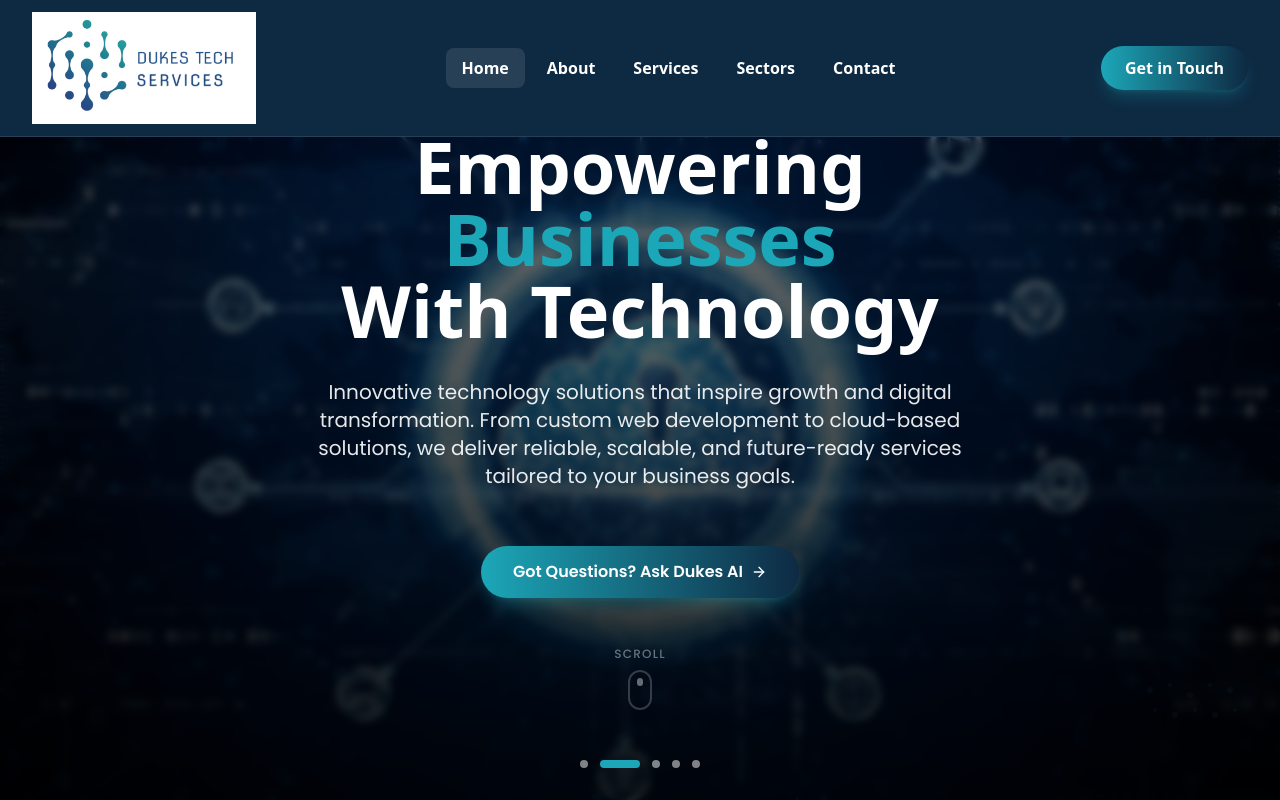
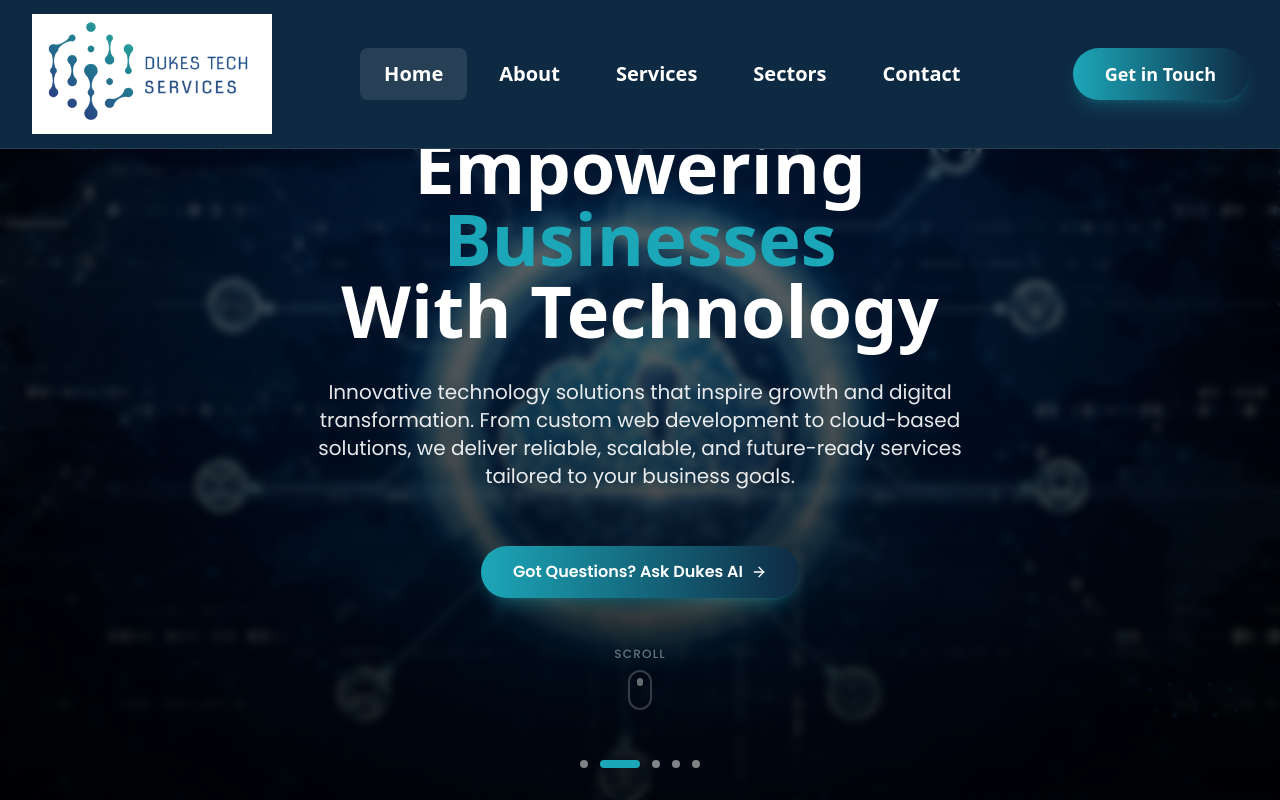
Before and after one commit to Khadija-Bilal244/Dukes-Tech-Services, a React (Vite) app: page / in a window 1280 px wide. Shown: the top 800 px of the page. Built offline with nearby package versions, Linux system fonts and the light colour scheme.

Commit message:
Changes 7/10/2026

```diff
--- a/src/components/Navbar.jsx
+++ b/src/components/Navbar.jsx
@@ -1,4 +1,4 @@
-// Navbar.jsx - With React Router
+// Navbar.jsx - Logo on Left, Menu Centered
 import { useState, useEffect } from "react";
 import { Link, NavLink } from "react-router-dom";
 import { Menu, X } from "lucide-react";
@@ -34,8 +34,8 @@ export default function Navbar() {
           : "bg-[#0E2A43] border-b border-white/10"
       }`}
     >
-      <div className="mx-auto flex max-w-7xl items-center justify-between px-4 sm:px-6 md:px-8 py-2.5 sm:py-3">
-        {/* Logo - Separate flex container */}
+      <div className="mx-auto flex max-w-7xl items-center justify-between px-4 sm:px-6 md:px-8 py-3 sm:py-3.5">
+        {/* Logo - Fixed on the LEFT */}
         <div className="flex items-center flex-shrink-0">
           <Link
             to="/"
@@ -45,20 +45,20 @@ export default function Navbar() {
             <img
               src={logo}
               alt="Dukes Tech Services"
-              className="w-32 sm:w-40 md:w-48 lg:w-56 h-auto object-contain"
+              className="w-36 sm:w-44 md:w-52 lg:w-60 h-auto object-contain"
             />
           </Link>
         </div>
 
-        {/* Desktop Menu - Separate flex container, centered */}
-        <nav className="hidden md:flex items-center justify-center flex-1 gap-1 lg:gap-1.5 text-lg font-sans font-semibold">
+        {/* Desktop Menu - Centered in the remaining space */}
+        <nav className="hidden md:flex items-center justify-center flex-1 gap-1.5 lg:gap-2">
           {NAV_ITEMS.map((item) => (
             <NavLink
               key={item.label}
               to={item.href}
               onClick={closeMenu}
               className={({ isActive }) =>
-                `rounded-lg px-3 lg:px-4 py-2 text-md lg:text-base font-bold transition-all hover:bg-white/10 hover:text-white font-sans hover:scale-105 ${
+                `rounded-lg px-4 lg:px-6 py-2.5 lg:py-3 text-lg lg:text-xl font-bold transition-all hover:bg-white/10 hover:text-white font-sans hover:scale-105 ${
                   isActive
                     ? "text-white bg-white/10"
                     : "text-white/100"
@@ -70,29 +70,29 @@ export default function Navbar() {
           ))}
         </nav>
 
-        {/* Get in Touch Button - Separate flex container */}
+        {/* Get in Touch Button - Fixed on the RIGHT */}
         <div className="hidden md:flex items-center flex-shrink-0">
           <Link
             to="/contact"
             onClick={closeMenu}
-            className="rounded-full bg-gradient-to-r from-[#1CA7B8] to-[#0E2A43] px-5 lg:px-6 py-2 lg:py-2.5 text-md font-semibold text-white shadow-lg shadow-[#1CA7B8]/25 transition-all hover:scale-105 hover:shadow-[#1CA7B8]/40 font-sans"
+            className="rounded-full bg-gradient-to-r from-[#1CA7B8] to-[#0E2A43] px-6 lg:px-8 py-2.5 lg:py-3 text-base lg:text-lg font-semibold text-white shadow-lg shadow-[#1CA7B8]/25 transition-all hover:scale-105 hover:shadow-[#1CA7B8]/40 font-sans"
           >
             Get in Touch
           </Link>
         </div>
 
-        {/* Mobile toggle - white icon */}
+        {/* Mobile toggle */}
         <button
           onClick={() => setOpen((v) => !v)}
           className="rounded-lg p-2 text-white hover:bg-white/10 focus:outline-none focus-visible:ring-2 focus-visible:ring-[#1CA7B8] md:hidden"
           aria-label={open ? "Close menu" : "Open menu"}
           aria-expanded={open}
         >
-          {open ? <X size={24} /> : <Menu size={24} />}
+          {open ? <X size={28} /> : <Menu size={28} />}
         </button>
       </div>
 
-      {/* Mobile nav - navy background */}
+      {/* Mobile nav */}
       <nav
         className={`overflow-hidden border-t border-white/10 bg-[#0E2A43] transition-all duration-300 md:hidden ${
           open ? "max-h-[500px] py-4 opacity-100" : "max-h-0 py-0 opacity-0"
@@ -105,7 +105,7 @@ export default function Navbar() {
               to={item.href}
               onClick={closeMenu}
               className={({ isActive }) =>
-                `block rounded-lg px-4 py-3 text-base font-semibold transition-colors font-sans ${
+                `block rounded-lg px-4 py-3.5 text-lg font-semibold transition-colors font-sans ${
                   isActive
                     ? "text-white bg-white/10"
                     : "text-white/80 hover:bg-white/10 hover:text-white"
@@ -118,7 +118,7 @@ export default function Navbar() {
           <Link
             to="/contact"
             onClick={closeMenu}
-            className="mt-3 block rounded-full bg-gradient-to-r from-[#1CA7B8] to-[#0E2A43] px-6 py-3 text-center text-base font-semibold text-white font-sans"
+            className="mt-3 block rounded-full bg-gradient-to-r from-[#1CA7B8] to-[#0E2A43] px-6 py-3.5 text-center text-lg font-semibold text-white font-sans"
           >
             Get in Touch
           </Link>
--- a/src/components/Slogan.jsx
+++ b/src/components/Slogan.jsx
@@ -1,5 +1,4 @@
-// Slogan.jsx
-// Clean centered quote with typewriter effect - Equal heights
+
 import { useState, useEffect } from "react";
 import { Quote } from "lucide-react";
 
@@ -43,7 +42,7 @@ export default function Slogan() {
   }, []);
 
   return (
-    <section className="bg-[#d0e6cf] px-5 py-16 sm:py-20 sm:px-8 rounded-[100px]">
+    <section className="bg-[#d0e6cf] px-5 py-6 sm:py-20 sm:px-8 rounded-[100px]">
       <div className="mx-auto max-w-4xl text-center">
         {/* Decorative line */}
         <div className="flex justify-center gap-3 mb-6 sm:mb-8">
```
